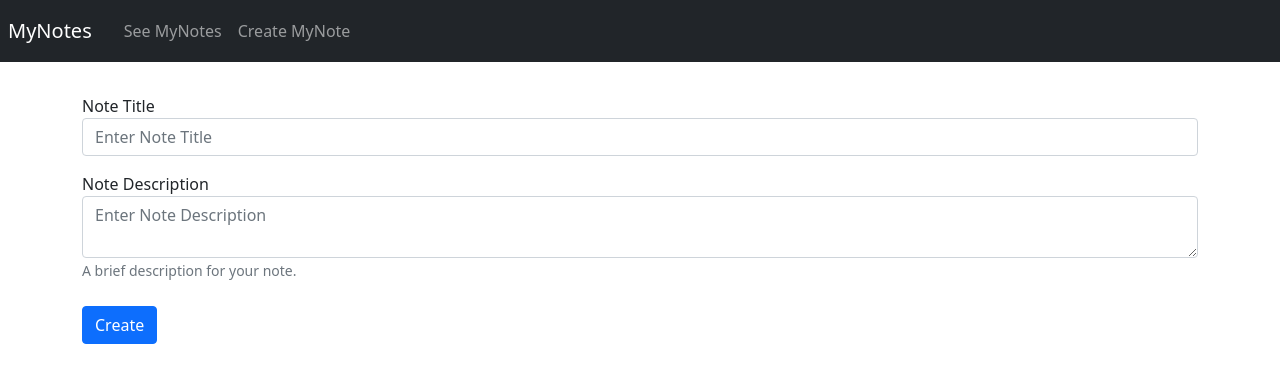
After one commit to ruimgfelix/notes_app, a Flask app: page /create in a window 1280 px wide. The commit adds this page. Shown: the top 383 px of the page. Run offline with Flask 2, Linux system fonts and the light colour scheme.

Commit message:
Added template inheritance; added logic for app.py methods and restricted the methods to only use GET or POSTS.

```diff
--- a/app.py
+++ b/app.py
@@ -3,14 +3,47 @@ import datetime
 app = Flask(__name__)
 
 my_notes = []
+initial_note = {}
+views = {
+    "list": 0,
+    "create_edit": 1
+}
 
 @app.route('/')
 def home():
     return render_template('index.html')
 
-@app.route('/menu')
+@app.route('/menu', methods=['GET'])
 def menu():
-    return render_template('menu.html', my_notes = my_notes)
+    return render_template('content.html', my_notes = my_notes, new_note = {}, view=views["list"])
+
+@app.route('/create', methods=['GET'])
+def create():
+    return render_template('content.html', my_notes = my_notes, new_note = {}, view=views["create_edit"])
+
+@app.route('/edit_note/<int:note_id>', methods=['GET'])
+def edit_note(note_id):
+    edit_note = {}
+    if len(my_notes) > 0:
+        edit_note = getNote(note_id)
+    else:
+        return redirect(url_for('menu'))
+    return render_template('content.html', my_notes = my_notes, new_note = edit_note, view=views["create_edit"])
+
+
+@app.route('/submit_edit_note/<int:note_id>', methods=['POST'])
+def submit_edit_note(note_id):
+    prev_note = getNote(note_id)
+    if request.method == 'POST':
+        note_title = request.form.get('inputNoteTitle')
+        note_description = request.form.get('inputNoteDescription')
+        my_notes[note_id] = {
+            "note_id": note_id,
+            "note_title": note_title,
+            "note_description": note_description,
+            "note_created_date": prev_note["note_created_date"]
+        }
+        return render_template('content.html', my_notes = my_notes, new_note = {}, view=views["list"])
 
 @app.route('/submit_note', methods=['POST'])
 def submit_note():
@@ -19,12 +52,21 @@ def submit_note():
         note_title = request.form.get('inputNoteTitle')
         note_description = request.form.get('inputNoteDescription')
         new_note = {
+            "note_id": getNextNoteId(),
             "note_title": note_title,
             "note_description": note_description,
             "note_created_date": today.strftime("%d %B %Y, %H:%M:%S")
         }
         addNotes(new_note)
         return redirect(url_for('menu'))
+
+@app.route('/remove_note/<int:note_id>', methods=['GET'])
+def remove_note(note_id):
+    if len(my_notes) > 0:
+        my_notes.pop(note_id)
+    return redirect(url_for('menu'))
+
+
 
 def loadNotes(my_notes):
     my_notes = []
@@ -33,6 +75,12 @@ def loadNotes(my_notes):
 def addNotes(note):
     my_notes.append(note)
 
+def getNextNoteId():
+    return len(my_notes)
+
+def getNote(note_id):
+    note = my_notes[note_id]
+    return note
 
 if __name__ == '__main__':
     app.debug = True
--- /dev/null
+++ b/templates/content.html
@@ -0,0 +1,67 @@
+{% extends "menu.html" %}
+{% block nav %}
+<nav class="navbar navbar-expand-sm bg-dark navbar-dark fixed top">
+    <a class="navbar-brand p-2" href="{{url_for('home')}}">MyNotes</a>
+    <ul class="navbar-nav nav nav-pills">
+      <li class="nav-item active">
+        <a class="nav-link toggle-show-notes" href="{{url_for('menu')}}">See MyNotes</a>
+      </li>
+      <li class="nav-item toggle-create-notes">
+        <a class="nav-link" href="{{url_for('create')}}">Create MyNote</a>
+      </li>
+    </ul>
+  </nav>
+{% endblock %}
+{% block list %}
+<div class="row list-notes mt-3">
+    {% if my_notes[0] is defined %}
+    <ul class="list-group mt-3">
+        {% for note in my_notes%}
+        <li class="list-group-item mt-3">
+          <h5>Note Title</h5>
+          <p>{{ note["note_title"] }}</p>
+          <h5>Note Description</h5>
+          <p>{{ note["note_description"] }}</p>
+          <h5>Note Creation Date</h5>
+          <p>{{ note["note_created_date"] }}</p>
+          <div>
+            <button id="editNote"  type="button" class="btn btn-primary" onclick="window.location='{{url_for('edit_note', note_id= note['note_id'])}}';">Edit</button>
+            <button id="deleteNote" type="button" class="btn btn-danger" onclick="window.location='{{url_for('remove_note', note_id= note['note_id'])}}';">Delete</button>
+          </div>
+        </li>
+        {% endfor %}
+    </ul>
+    {% else %}
+      <h3>There are no Notes to show at this time.</h3>
+    {% endif %}
+</div>
+{% endblock %}
+
+{% block create_edit %}
+<div class="row notes-form mt-3">
+  {% if new_note['note_id'] is defined %}
+      <form method="post" action="/submit_edit_note/{{ new_note['note_id'] }}">
+  {% else %}
+      <form method="post" action="/submit_note">
+  {% endif %}
+      <div class="form-group mt-3">
+          <label for="inputNoteTitle">Note Title</label>
+          <input type="text" class="form-control" id="inputNoteTitle" placeholder="Enter Note Title"
+              name="inputNoteTitle" value="{{ new_note['note_title'] }}">
+      </div>
+      <div class="form-group mt-3">
+          <label for="inputNoteDescription">Note Description</label>
+          <textarea type="text" class="form-control" id="inputNoteDescription" aria-describedby="noteDesc"
+              placeholder="Enter Note Description" name="inputNoteDescription">{{ new_note['note_description'] }}</textarea>
+          <small id="noteDesc" class="form-text text-muted">A brief description for your note.</small>
+      </div>
+      <br>
+      {% if new_note['note_id'] is defined %}
+          <button type="submit" class="btn btn-primary">Edit</button>
+      {% else %}
+          <button type="submit" class="btn btn-primary">Create</button>
+      {% endif %}
+  </form>
+  </div>
+</div>
+{% endblock %}
--- a/templates/menu.html
+++ b/templates/menu.html
@@ -1,66 +1,38 @@
 <!DOCTYPE html>
 <html lang="en">
+
 <head>
   <meta charset="UTF-8">
   <meta http-equiv="X-UA-Compatible" content="IE=edge">
   <meta name="viewport" content="width=device-width, initial-scale=1.0">
-    <link href="https://cdn.jsdelivr.net/npm/bootstrap@5.1.3/dist/css/bootstrap.min.css" rel="stylesheet" integrity="sha384-1BmE4kWBq78iYhFldvKuhfTAU6auU8tT94WrHftjDbrCEXSU1oBoqyl2QvZ6jIW3" crossorigin="anonymous">
+  <link href="https://cdn.jsdelivr.net/npm/bootstrap@5.1.3/dist/css/bootstrap.min.css" rel="stylesheet"
+    integrity="sha384-1BmE4kWBq78iYhFldvKuhfTAU6auU8tT94WrHftjDbrCEXSU1oBoqyl2QvZ6jIW3" crossorigin="anonymous">
   <script src="https://ajax.googleapis.com/ajax/libs/jquery/3.5.1/jquery.min.js"></script>
   <link rel="stylesheet" href="/static/styles.css">
-    <script type="text/javascript" src="../static/start.js"></script>
-
   <title>Menu | MyNotes</title>
 </head>
+
 <body>
 
-  <nav class="navbar navbar-expand-sm bg-dark navbar-dark fixed top">
-    <ul class="navbar-nav nav nav-pills">
-      <li class="nav-item active">
-        <a class="nav-link toggle-show-notes" href="javascript:void(0)">See Notes</a>
-      </li>
-      <li class="nav-item toggle-create-notes">
-        <a class="nav-link" href="javascript:void(0)">Create Note</a>
-      </li>
-    </ul>
-  </nav>
+
+  {% block nav %}
+  {% endblock %}
 
 
   <div class="container">
-          <div class="row list-notes mt-3">
-            {% if my_notes[0] is defined %}
-            <h4>My Notes</h4>
-            <ul class="list-group mt-3">
-                {% for note in my_notes%}
-                <li class="list-group-item mt-3">
-                  <h5>Note Title</h5>
-                  <p>{{ note["note_title"] }}</p>
-                  <h5>Note Description</h5>
-                  <p>{{ note["note_description"] }}</p>
-                  <h5>Note Creation Date</h5>
-                  <p>{{ note["note_created_date"] }}</p>
-                </li>
-                {% endfor %}
-            </ul>
-            {% else %}
-              <h3>There are no Notes to show at this time.</h3>
-            {% endif %}
+
+    {% if view == 0 %}
+    <div class="list_container">
+      {% block list %}
+      {% endblock %}
     </div>
 
-          <div class="row notes-form mt-3">
-            <form method="post" action="/submit_note">
-                <div class="form-group mt-3">
-                  <label for="inputNoteTitle">Note Title</label>
-                  <input type="text" class="form-control" id="inputNoteTitle" placeholder="Enter Note Title" name="inputNoteTitle">
+    {% else %}
+      <div class="create_edit_container">
+        {% block create_edit %}
+        {% endblock %}
       </div>
-                <div class="form-group mt-3">
-                  <label for="inputNoteDescription">Note Description</label>
-                  <input type="text" class="form-control" id="inputNoteDescription" aria-describedby="noteDesc" placeholder="Enter Note Description" name="inputNoteDescription">
-                  <small id="nonoteDescte" class="form-text text-muted">A brief description for your note.</small>
-                </div>
-                <br>
-                <button type="submit" class="btn btn-primary">Create</button>
-              </form>
-          </div>
+    {% endif %}
 
   </div>
 
```
Also changed, not shown: static/start.js (+27 -6 lines). Lines whose indentation alone changed are shown as unchanged.
